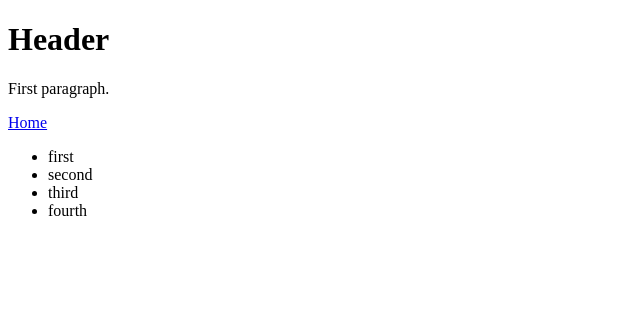
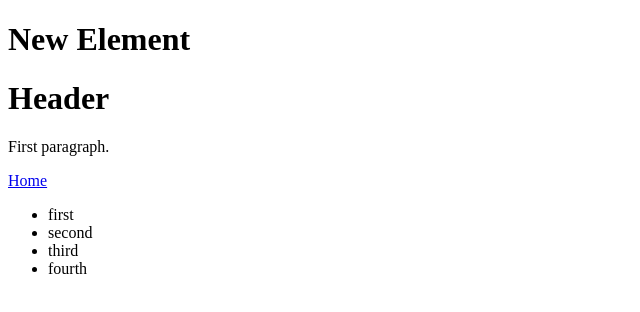
Before and after one commit to LuisGarrillo/js-practice, a plain HTML site: page zth-book/test-page1/dummy.html in a window 1280 px wide. Shown: the whole page, without its empty margins (0-640 px from the left). Drawn offline with Linux system fonts and the light colour scheme.

Commit message:
playing with adding nodes to DOM

```diff
--- a/zth-book/test-page1/dummy.html
+++ b/zth-book/test-page1/dummy.html
@@ -9,7 +9,7 @@
     </head>
 
     <body>
-        <h1>Header</h1>
+        <h1 id="header">Header</h1>
         <p>First paragraph.</p>
         <a id="menu" href="dummy.html">Home</a>
 
@@ -28,8 +28,10 @@
             </li>
         </ul>
         <script>
+            const header = document.getElementById("header");
             const heading1 = document.createElement('h1');
             heading1.textContent = "New Element";
+            document.body.insertBefore(heading1, header);
         </script>
     </body>
 </html>
```
